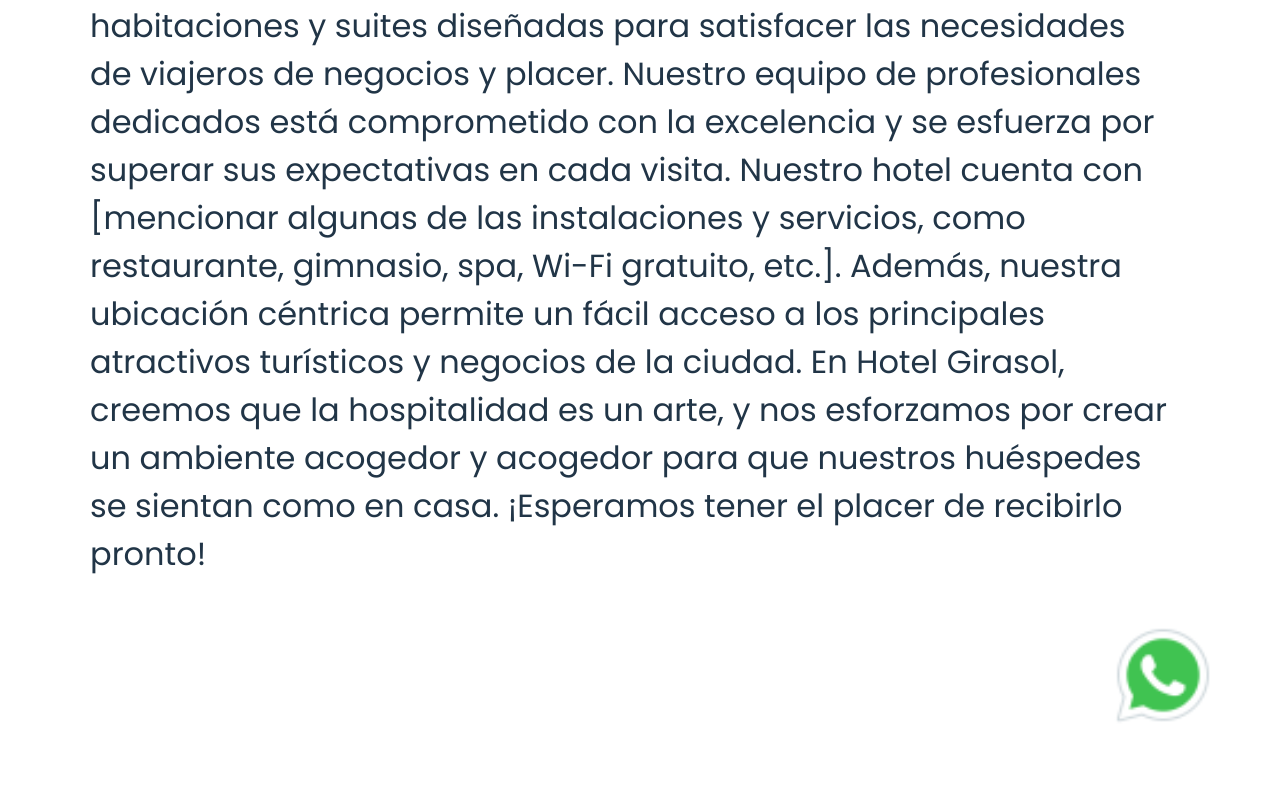
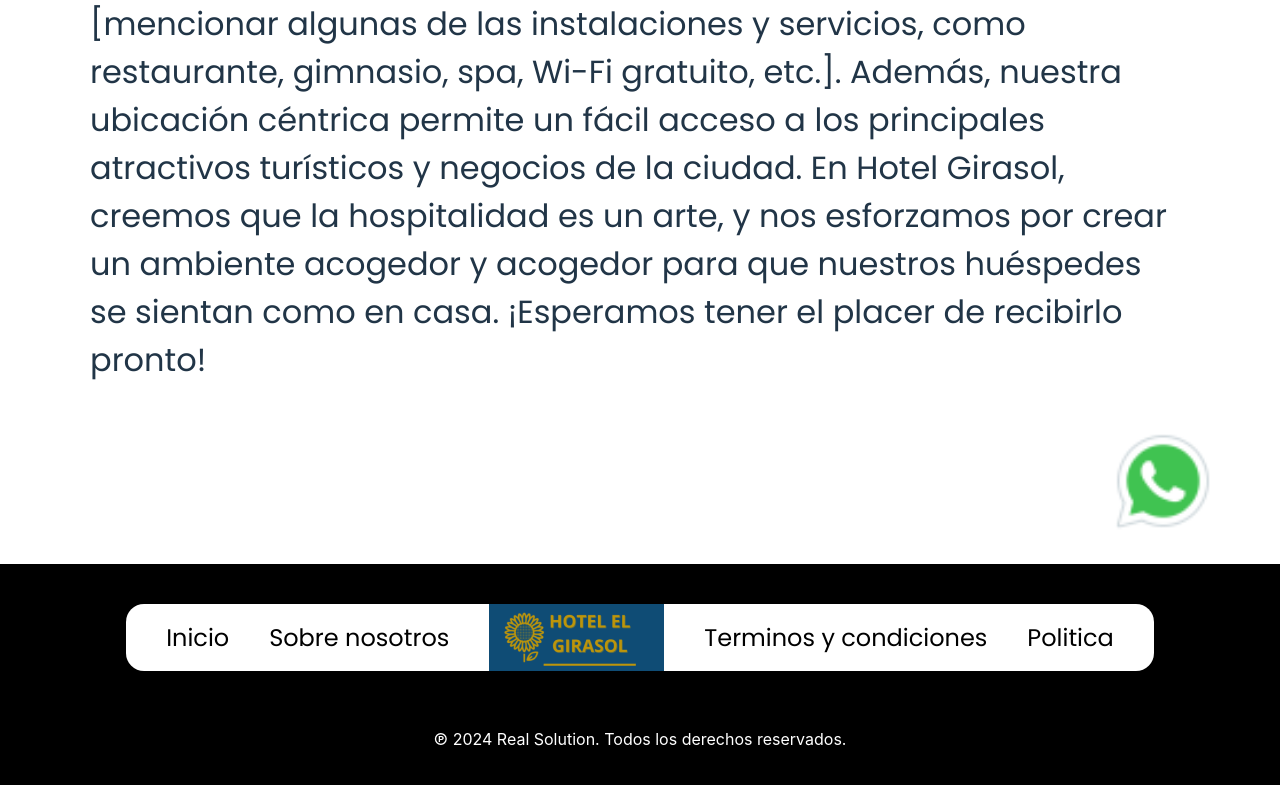
Before and after one commit to DevFajardo/gestion-hotelera-web, a React (Vite) app: page / in a window 1280 px wide. Shown: the part 1511-2296 px from the top of the page. Before the commit the page ends 2254 px from the top, so only its background shows below. Built offline with nearby package versions, Linux system fonts and the light colour scheme.

Commit message:
agregando componente footer, cambio en navbar con props, cambio agregando objeto a navbar desde header, cambio de direccion de whatsapp y stylos en whatsapp, cambios en servicios eliminando fila vacia

```diff
--- a/src/components/app/App.jsx
+++ b/src/components/app/App.jsx
@@ -3,6 +3,7 @@ import Servicios from "../servicios/Servicios.jsx";
 import Header from "../header/Header.jsx";
 import HabitacionesMain from "../Habitaciones/Main.jsx";
 import "./App.css";
+import Footer from "../footer/Footer.jsx";
 
 function App() {
   return (
@@ -11,6 +12,7 @@ function App() {
       <Servicios />
       <HabitacionesMain />
       <SobreNosotros />
+      <Footer />
     </>
   );
 }
--- /dev/null
+++ b/src/components/footer/Footer.jsx
@@ -0,0 +1,23 @@
+import "./footer.css";
+import Navbar from "../nabvar/Navbar";
+
+function Footer() {
+  const navbarLinks = [
+    { href: "#inicio", label: "Inicio" },
+    { href: "#sobre-nosotros", label: "Sobre nosotros" },
+    { href: "#", label: "Terminos y condiciones" },
+    { href: "#", label: "Politica" },
+  ];
+
+  return (
+    <footer className="seccion-footer">
+      <Navbar links={navbarLinks} />
+      <p className="copyright-text">
+        ℗ {new Date().getFullYear()} Real Solution. Todos los derechos
+        reservados.
+      </p>
+    </footer>
+  );
+}
+
+export default Footer;
--- /dev/null
+++ b/src/components/footer/footer.css
@@ -0,0 +1,16 @@
+* {
+  box-sizing: border-box;
+}
+
+.seccion-footer {
+  background-color: black;
+  display: flex;
+  justify-content: center;
+  flex-direction: column;
+  align-items: center;
+}
+
+.copyright-text {
+  color: white;
+  margin-bottom: 50px;
+}
--- a/src/components/header/Header.jsx
+++ b/src/components/header/Header.jsx
@@ -2,10 +2,17 @@ import "./header.css";
 import Navbar from "../nabvar/Navbar.jsx";
 
 function Header() {
+  const navbarLinks = [
+    { href: "#inicio", label: "inicio" },
+    { href: "#sobre-nosotros", label: "Sobre nosotros" },
+    { href: "#habitaciones", label: "Habitaciones" },
+    { href: "#servicios", label: "Servicios" },
+  ];
+
   return (
     <>
-      <div className="hero-contenedor">
-        <Navbar />
+      <div id="inicio">
+        <Navbar links={navbarLinks} />
         <p className="text-titulo">
           Descubre la extraordinaria <br />
           Comodidad del Hotel Girasol
--- a/src/components/header/header.css
+++ b/src/components/header/header.css
@@ -1,4 +1,4 @@
-.hero-contenedor {
+#inicio {
   font-family: "Poppins", sans-serif;
   width: 100%; /* Ajusta el tamaño del div */
   height: 700px; /* Ajusta el tamaño del div */
--- a/src/components/nabvar/Navbar.jsx
+++ b/src/components/nabvar/Navbar.jsx
@@ -1,9 +1,10 @@
 import "./navbar.css";
 import "/logo-hotel-girasol.png";
+import PropTypes from "prop-types";
 
-function Nabvar() {
+function Nabvar({ links = [] }) {
   return (
-    <nav className="navbar">
+    /*<nav className="navbar">
       <ul className="navbar-menu">
         <li className="navbar-item">
           <a href="#inicio">Inicio</a>
@@ -21,8 +22,35 @@ function Nabvar() {
           <a href="#Servicios">Servicios</a>
         </li>
       </ul>
+    </nav>*/
+    <nav className="navbar">
+      <ul className="navbar-menu">
+        {links.slice(0, 2).map((link, index) => (
+          <li key={index} className="navbar-item">
+            <a href={link.href}>{link.label}</a>
+          </li>
+        ))}
+        <li className="navbar-item">
+          <img src="/public/logo-hotel-girasol.png" alt="Hotel El Girasol" />
+        </li>
+        {links.slice(2).map((link, index) => (
+          <li key={index + 2} className="navbar-item">
+            <a href={link.href}>{link.label}</a>
+          </li>
+        ))}
+      </ul>
     </nav>
   );
 }
 
+// Definición de PropTypes
+Nabvar.propTypes = {
+  links: PropTypes.arrayOf(
+    PropTypes.shape({
+      href: PropTypes.string.isRequired,
+      label: PropTypes.string.isRequired,
+    })
+  ),
+};
+
 export default Nabvar;
--- a/src/components/servicios/Servicios.jsx
+++ b/src/components/servicios/Servicios.jsx
@@ -3,8 +3,8 @@ import "./servicios.css";
 function Servicios() {
   return (
     <>
-      <section className="seccion">
-        <h2 id="Servicios">Servicios</h2>
+      <section id="servicios">
+        <h2 className="titulo-servicio">Servicios</h2>
         <div className="container">
           <div className="Desayuno"></div>
           <div className="Limpieza"></div>
--- a/src/components/servicios/servicios.css
+++ b/src/components/servicios/servicios.css
@@ -1,7 +1,7 @@
 * {
   box-sizing: border-box;
 }
-.seccion {
+#servicios {
   display: flex;
   flex-direction: column;
   width: 100%;
@@ -9,7 +9,7 @@
   text-align: center;
 }
 
-#Servicios {
+.titulo-servicio {
   width: 40%;
   padding-left: 200px;
   margin-top: 80px;
--- a/src/components/sobrenosotros/SobreNosotros.jsx
+++ b/src/components/sobrenosotros/SobreNosotros.jsx
@@ -23,7 +23,7 @@ function SobreNosotros() {
       </p>
       <div className="seccion-contacto">
         <a
-          href="https://wa.me/1234567890"
+          href="https://wa.me/+573006353513"
           target="_blank"
           rel="noopener noreferrer"
           className="enlace-contacto"
--- a/src/components/sobrenosotros/sobreNosotros.css
+++ b/src/components/sobrenosotros/sobreNosotros.css
@@ -33,6 +33,7 @@
 .seccion-contacto {
   width: 100%;
   position: relative;
+  margin-bottom: 150px;
 }
 
 .enlace-contacto {
```
